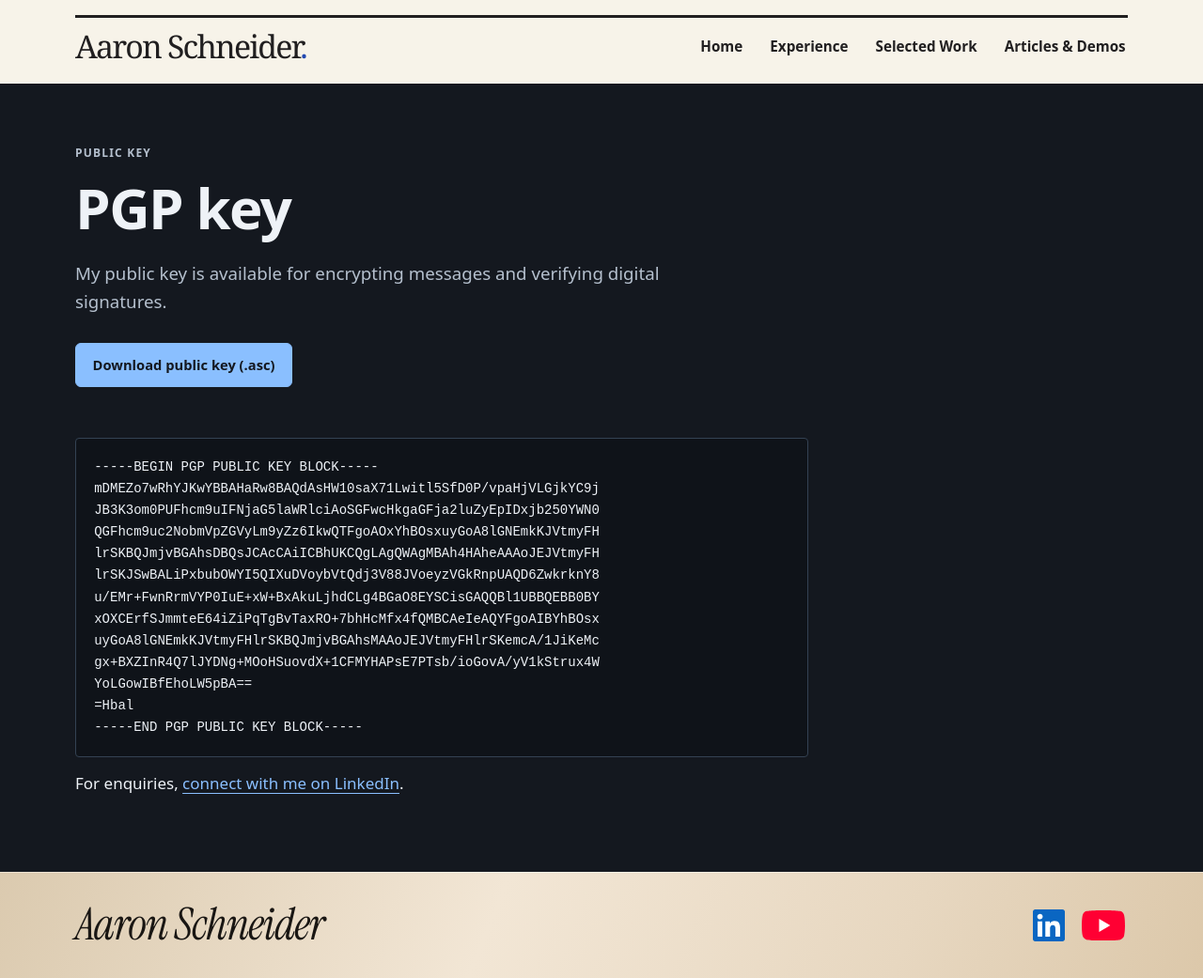
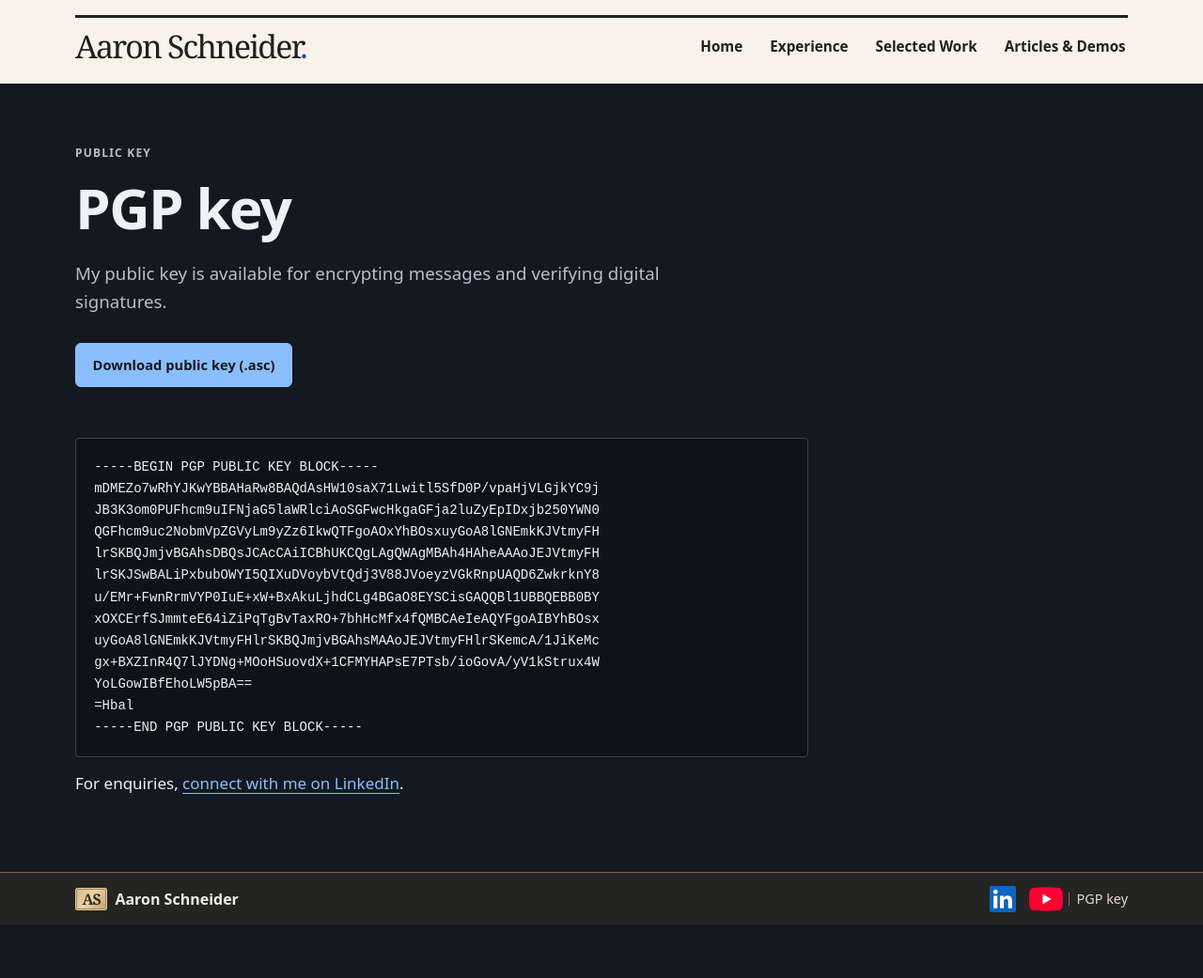
Before and after one commit to schneidergithub/schneidergithub.github.io, a Jekyll site: the page built from pgp.md, in a window 1280 px wide. Shown: the whole page at 94% size. Built offline with Jekyll 4.4.1, drawn with Linux system fonts in a browser that asks for light colours; after the commit the page ends 984 px from its top, so only the background shows below that.

Commit message:
Replace the subpage signature with a brass maker’s plate (#76)
* Use a compact maker’s plate with full-color social icons on subpages

* Keep the footer on a single row at phone widths

```diff
--- a/_layouts/default.html
+++ b/_layouts/default.html
@@ -46,15 +46,19 @@
     {% if page.contact_footer %}
     {% include consulting-contacts.html %}
     {% else %}
-    <div class="footer-inner wrap">
-      <span class="footer-signature">Aaron Schneider</span>
-      <nav class="social-links" aria-label="Social profiles">
-        <a href="https://www.linkedin.com/in/aarondrewschneider/" aria-label="Aaron Schneider on LinkedIn">
-          <svg width="34" height="34" aria-hidden="true" focusable="false"><use href="{{ social_icons }}#linkedin"></use></svg>
+    <div class="maker-plate wrap">
+      <a class="maker-home" href="{{ '/' | relative_url }}" aria-label="Aaron Schneider, home">
+        <span class="maker-mark" aria-hidden="true">AS</span>
+        <span>{{ site.data.profile.name | escape }}</span>
+      </a>
+      <nav class="maker-links" aria-label="Profiles and public key">
+        <a href="{{ site.data.profile.linkedin | escape }}" aria-label="Aaron Schneider on LinkedIn">
+          <svg width="28" height="28" aria-hidden="true" focusable="false"><use href="{{ social_icons }}#linkedin"></use></svg>
         </a>
         <a href="https://www.youtube.com/@commondevops" aria-label="CommonDevOps on YouTube">
-          <svg width="46" height="46" aria-hidden="true" focusable="false"><use href="{{ social_icons }}#youtube"></use></svg>
+          <svg width="36" height="26" aria-hidden="true" focusable="false"><use href="{{ social_icons }}#youtube"></use></svg>
         </a>
+        <a class="maker-key" href="{{ '/pgp/' | relative_url }}">PGP key</a>
       </nav>
     </div>
     {% endif %}
--- a/assets/site.css
+++ b/assets/site.css
@@ -584,49 +584,90 @@ figcaption{font-size:.875rem;line-height:1.5;color:var(--muted);padding-top:.7re
   text-decoration: underline;
   text-decoration-thickness: 1px;
 }
-@font-face {
-  font-family: "Instrument Serif";
-  src: url("portfolio/fonts/instrument-serif-latin-italic.woff2") format("woff2");
-  font-style: italic;
-  font-weight: 400;
-  font-display: swap;
-}
 @media screen {
   body { display: flex; flex-direction: column; min-height: 100vh; min-height: 100svh; }
 }
-.site-footer { margin-top: auto; }
-.site-footer, .contact-details {
+.contact-details {
   --focus: #30251d;
   color: #191613;
   background-color: #e6d6bf;
   background-image: linear-gradient(112deg, #dbcaaf, #f2e6d5 41%, #e7d7c0 75%, #dcc8aa);
   box-shadow: inset 0 1px rgb(255 255 255 / 40%);
 }
-.footer-inner {
+.site-footer {
+  --focus: #ffe1a4;
+  container: maker-footer / inline-size;
+  margin-top: auto;
+  background: #242522;
+  border-top: 1px solid #746650;
+  color: #f1ece2;
+}
+.maker-home, .maker-links {
   display: flex;
   align-items: center;
-  justify-content: space-between;
-  flex-wrap: wrap;
-  gap: .6rem clamp(.5rem, 2vw, 1.5rem);
-  padding-block: clamp(1.15rem, 2.5vw, 1.85rem);
 }
-.footer-signature {
+.maker-plate {
+  display: grid;
+  grid-template-columns: minmax(0, 1fr) auto;
+  align-items: center;
+  gap: 0 .5rem;
+  min-height: 55px;
+  padding-block: 5px;
+}
+.maker-home, .maker-links a {
+  min-height: 44px;
   max-width: 100%;
-  font: italic 400 clamp(2.05rem, 3.7vw, 3.3rem)/1.12 "Instrument Serif", Georgia, serif;
-  letter-spacing: -.025em;
-  text-wrap: balance;
+  border-radius: 3px;
+  text-decoration: none;
 }
-.social-links { align-items: center; gap: .375rem; }
-.social-links a {
+.maker-home {
+  justify-self: start;
+  min-width: 0;
+  overflow-wrap: anywhere;
+  gap: .5rem;
+  color: inherit;
+  font-size: 1rem;
+  font-weight: 600;
+  line-height: 1.25;
+}
+.maker-mark {
   display: grid;
   place-items: center;
-  width: 52px;
-  height: 52px;
+  flex: none;
+  width: 2.15rem;
+  height: 1.5rem;
+  border: 1px solid #dfc693;
+  border-radius: 2px;
+  background: linear-gradient(124deg, #d4b781, #ead4ab 45%, #c5a46f);
+  box-shadow: inset 0 0 0 1px #a58b5e;
+  color: #342c1f;
+  font: bold 1rem/1 Georgia, serif;
+  letter-spacing: -.07em;
+}
+.maker-links {
+  flex-wrap: wrap;
+  gap: 0 .15rem;
+  max-width: 100%;
+  margin-inline-start: auto;
+}
+.maker-links a {
+  display: inline-flex;
+  align-items: center;
+  justify-content: center;
+  min-width: 44px;
   padding: 0;
-  border-radius: 7px;
+  color: #e5d8c2;
 }
-.social-links svg { display: block; }
-.social-links a:is(:hover, :focus-visible) { background-color: rgb(48 37 29 / 9%); }
+.maker-key { gap: .45rem; font-size: .9rem; }
+.maker-key::before { content: ""; height: 1em; border-inline-start: 1px solid #837660; }
+.maker-home:is(:hover, :focus-visible), .maker-key:is(:hover, :focus-visible) {
+  color: #fff4dc; text-decoration: underline; text-underline-offset: .2em;
+}
+.maker-links a:not(.maker-key):is(:hover, :focus-visible) { background: #393a34; }
+@container maker-footer (max-width: 19rem) {
+  .maker-plate { grid-template-columns: minmax(0, 1fr); }
+  .maker-links { margin-inline-start: 0; }
+}
 .contact-card {
   --card-inset: clamp(1.25rem, 4vw, 2.75rem);
   container: contact-card / inline-size;
--- a/scripts/check_case_studies.cjs
+++ b/scripts/check_case_studies.cjs
@@ -402,7 +402,8 @@ async function check() {
         const actions = ending.getByRole('link');
         const footerLinks = page.getByRole('contentinfo').getByRole('link');
         assert.deepEqual(await footerLinks.evaluateAll(items => items.map(a => a.href)), [
-          'https://www.linkedin.com/in/aarondrewschneider/', 'https://www.youtube.com/@commondevops'
+          new URL('/', workUrl).href, 'https://www.linkedin.com/in/aarondrewschneider/',
+          'https://www.youtube.com/@commondevops', new URL('/pgp/', workUrl).href
         ]);
         assert.equal(await actions.count(), 2);
         const discuss = ending.getByRole('link', { name: 'Discuss a project', exact: true });
```
Also changed, not shown: scripts/check_publications.cjs (+33 -1 lines).
